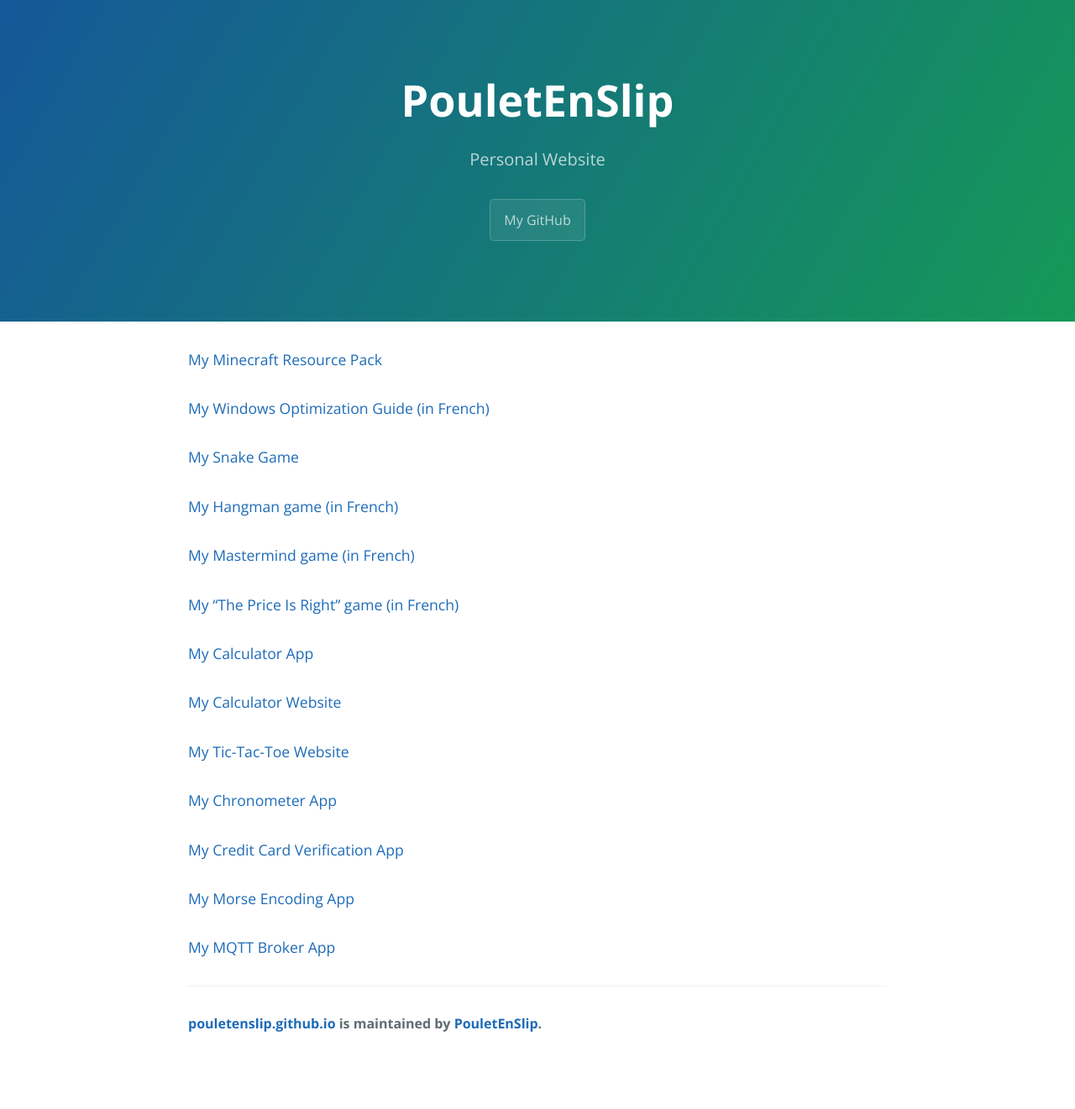
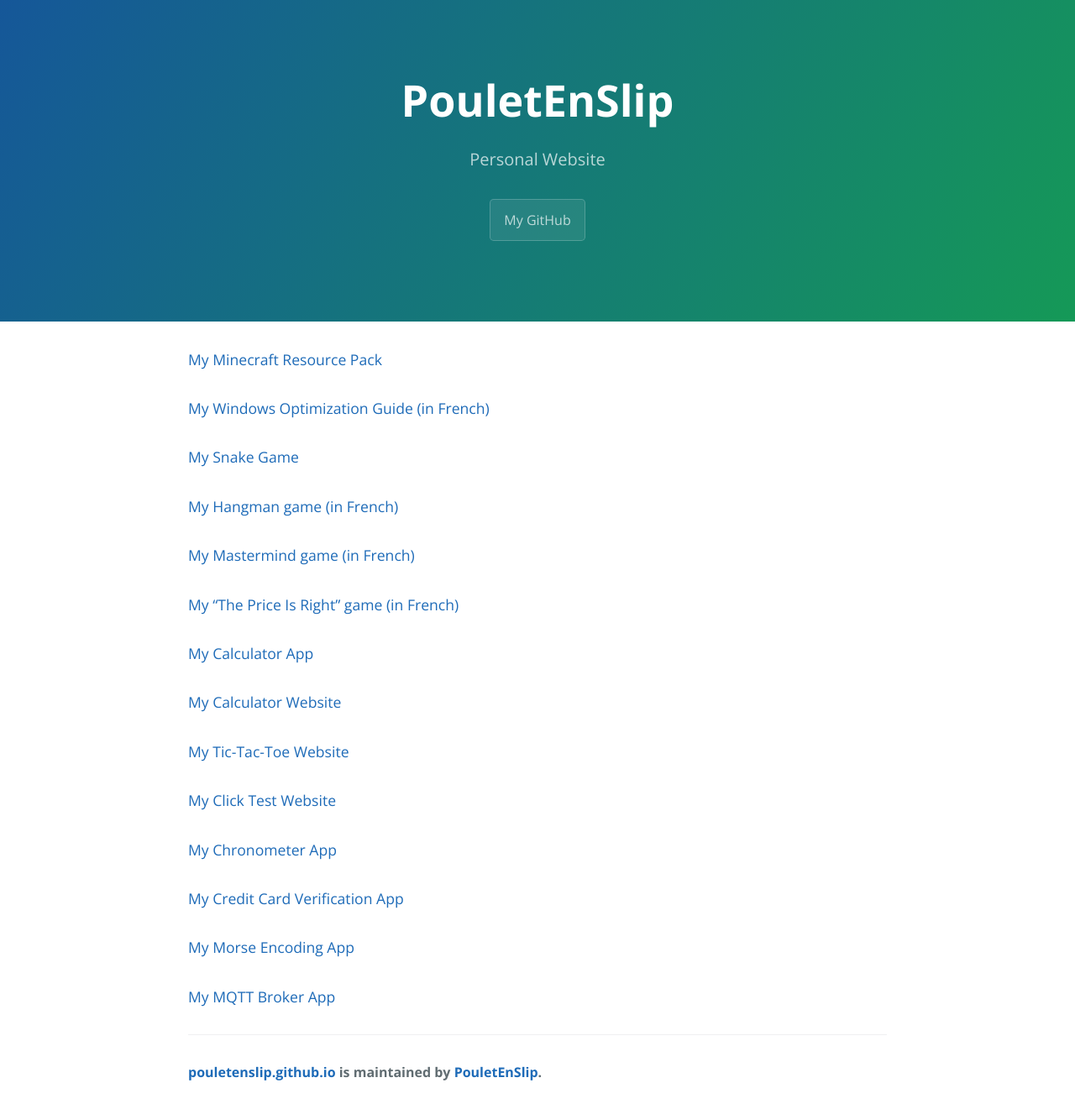
Before and after one commit to PouletEnSlip/pouletenslip.github.io, a Jekyll site: the page built from index.md, in a window 1280 px wide. Shown: the whole page at 84% size. Built offline with Jekyll 4.4.1, drawn with Linux system fonts in a browser that asks for light colours; comment, search, counter and statistics services are not loaded; before the commit the page ends 1263 px from its top, so only the background shows below that.

Commit message:
Update index.md

```diff
--- a/index.md
+++ b/index.md
@@ -11,6 +11,7 @@ layout: default
 #### [My Calculator App](https://github.com/PouletEnSlip/Calculator)
 #### [My Calculator Website](pages/calculator/)
 #### [My Tic-Tac-Toe Website](pages/tictactoe/)
+#### [My Click Test Website](pages/clictest/)
 #### [My Chronometer App](https://github.com/PouletEnSlip/Chronometer)
 #### [My Credit Card Verification App](https://github.com/PouletEnSlip/CreditCardVerification)
 #### [My Morse Encoding App](https://github.com/PouletEnSlip/Morse)
```
